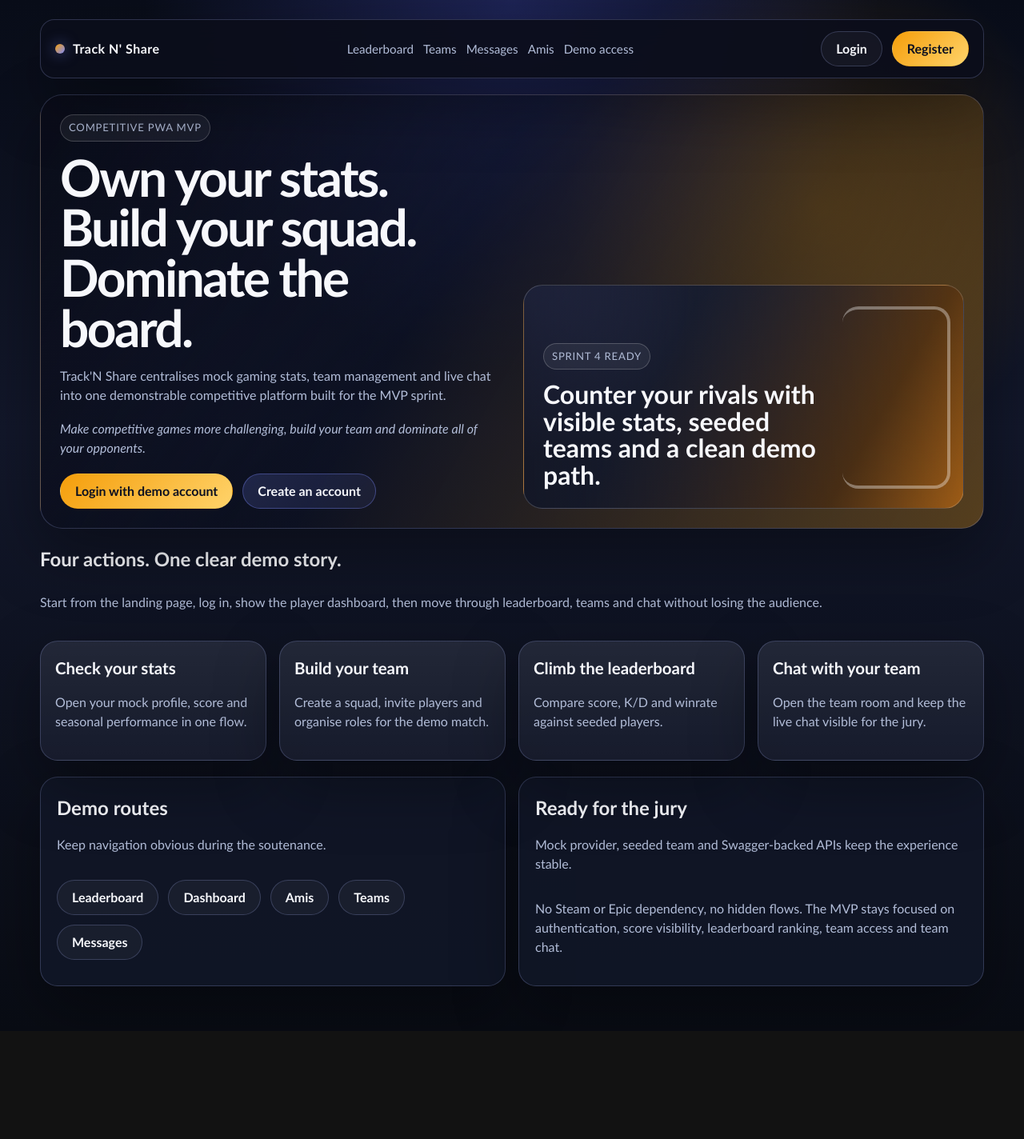
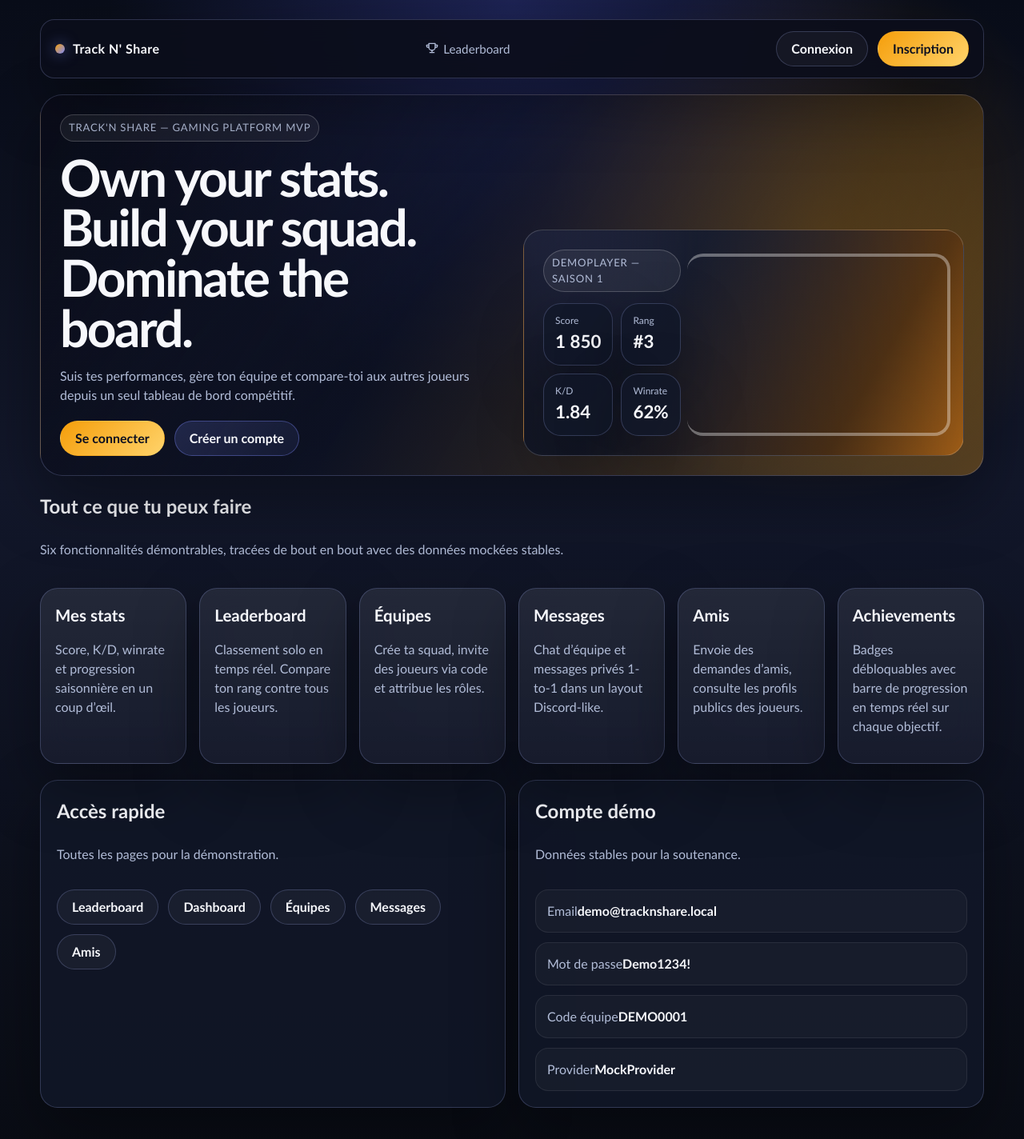
Before and after one commit to 2A-Raoq/tracknshare, a React (Vite) app in the folder apps/web/: page / in a window 1280 px wide. Shown: the top 1424 px of the page at 80% size. Before the commit the page ends 1289 px from the top, so only its background shows below. Built offline with nearby package versions, Linux system fonts and the light colour scheme; no server answers.

Commit message:
chore: harmonize landing page

```diff
--- a/apps/web/src/pages/HomePage.tsx
+++ b/apps/web/src/pages/HomePage.tsx
@@ -1,6 +1,7 @@
 import { Link } from 'wouter'
 import { useSnapshot } from 'valtio'
 import { authStore } from '../store/auth.store'
+import AppNavigation from '../components/AppNavigation'
 
 type ActionCard = {
   title: string
@@ -9,29 +10,41 @@ type ActionCard = {
   guestPath: string
 }
 
-const actionCards: ActionCard[] = [
+const ACTION_CARDS: ActionCard[] = [
   {
-    title: 'Check your stats',
-    description: 'Open your mock profile, score and seasonal performance in one flow.',
+    title: 'Mes stats',
+    description: 'Score, K/D, winrate et progression saisonnière en un coup d’œil.',
     authPath: '/dashboard',
     guestPath: '/login',
   },
   {
-    title: 'Build your team',
-    description: 'Create a squad, invite players and organise roles for the demo match.',
+    title: 'Leaderboard',
+    description: 'Classement solo en temps réel. Compare ton rang contre tous les joueurs.',
+    authPath: '/leaderboard',
+    guestPath: '/leaderboard',
+  },
+  {
+    title: 'Équipes',
+    description: 'Crée ta squad, invite des joueurs via code et attribue les rôles.',
     authPath: '/teams',
     guestPath: '/login',
   },
   {
-    title: 'Climb the leaderboard',
-    description: 'Compare score, K/D and winrate against seeded players.',
-    authPath: '/leaderboard',
-    guestPath: '/leaderboard',
+    title: 'Messages',
+    description: 'Chat d’équipe et messages privés 1-to-1 dans un layout Discord-like.',
+    authPath: '/messages',
+    guestPath: '/login',
   },
   {
-    title: 'Chat with your team',
-    description: 'Open the team room and keep the live chat visible for the jury.',
-    authPath: '/teams',
+    title: 'Amis',
+    description: 'Envoie des demandes d’amis, consulte les profils publics des joueurs.',
+    authPath: '/friends',
+    guestPath: '/login',
+  },
+  {
+    title: 'Achievements',
+    description: 'Badges débloquables avec barre de progression en temps réel sur chaque objectif.',
+    authPath: '/dashboard',
     guestPath: '/login',
   },
 ]
@@ -39,89 +52,78 @@ const actionCards: ActionCard[] = [
 export default function HomePage() {
   const { user, loading } = useSnapshot(authStore)
   const isAuthenticated = Boolean(user)
-  const primaryHref = isAuthenticated ? '/dashboard' : '/login'
-  const secondaryHref = isAuthenticated ? '/teams' : '/register'
 
   return (
     <div className="app-shell">
-      <header className="topbar">
-        <Link href="/" className="brand">
-          <span className="brand-badge" />
-          <span>Track N&apos; Share</span>
-        </Link>
-
-        <nav className="nav-links">
-          <Link href="/leaderboard" className="nav-link">Leaderboard</Link>
-          <Link href={isAuthenticated ? '/teams' : '/login'} className="nav-link">Teams</Link>
-          <Link href={isAuthenticated ? '/messages' : '/login'} className="nav-link">Messages</Link>
-          <Link href={isAuthenticated ? '/friends' : '/login'} className="nav-link">Amis</Link>
-          <Link href={isAuthenticated ? '/dashboard' : '/login'} className="nav-link">
-            {isAuthenticated ? 'Dashboard' : 'Demo access'}
-          </Link>
-        </nav>
-
-        <div className="nav-actions">
-          {!loading && !isAuthenticated && (
-            <>
-              <Link href="/login" className="ghost-button">Login</Link>
-              <Link href="/register" className="primary-button">Register</Link>
-            </>
-          )}
-          {!loading && isAuthenticated && (
-            <>
-              <Link href="/dashboard" className="secondary-button">Open dashboard</Link>
-              <Link href="/teams" className="primary-button">Go to teams</Link>
-            </>
-          )}
-        </div>
-      </header>
+      <AppNavigation />
 
       <main className="section-stack">
+
+        {/* ── Hero ─────────────────────────────────────────── */}
         <section className="hero">
           <div className="hero-grid">
             <div className="hero-copy">
-              <span className="hero-kicker">Competitive PWA MVP</span>
+              <span className="hero-kicker">Track&apos;N Share — Gaming Platform MVP</span>
               <h1>Own your stats. Build your squad. Dominate the board.</h1>
               <p>
-                Track&apos;N Share centralises mock gaming stats, team management and live chat
-                into one demonstrable competitive platform built for the MVP sprint.
+                Suis tes performances, gère ton équipe et compare-toi aux autres joueurs
+                depuis un seul tableau de bord compétitif.
               </p>
-              <p className="hero-tagline">
-                Make competitive games more challenging, build your team and dominate all of
-                your opponents.
-              </p>
-              <div className="page-actions" style={{ marginTop: '20px' }}>
-                <Link href={primaryHref} className="primary-button">
-                  {isAuthenticated ? 'Open my dashboard' : 'Login with demo account'}
-                </Link>
-                <Link href={secondaryHref} className="secondary-button">
-                  {isAuthenticated ? 'Manage my team' : 'Create an account'}
-                </Link>
-              </div>
+              {!loading && (
+                <div className="page-actions" style={{ marginTop: '20px' }}>
+                  <Link
+                    href={isAuthenticated ? '/dashboard' : '/login'}
+                    className="primary-button"
+                  >
+                    {isAuthenticated ? 'Ouvrir le dashboard' : 'Se connecter'}
+                  </Link>
+                  <Link
+                    href={isAuthenticated ? '/leaderboard' : '/register'}
+                    className="secondary-button"
+                  >
+                    {isAuthenticated ? 'Voir le leaderboard' : 'Créer un compte'}
+                  </Link>
+                </div>
+              )}
             </div>
 
             <div className="hero-visual">
               <div>
-                <span className="hero-kicker">Sprint 4 ready</span>
-                <h2 style={{ margin: '14px 0 0', fontSize: '2rem', lineHeight: 1.05 }}>
-                  Counter your rivals with visible stats, seeded teams and a clean demo path.
-                </h2>
+                <span className="hero-kicker">DemoPlayer — Saison 1</span>
+                <div style={{ display: 'grid', gridTemplateColumns: '1fr 1fr', gap: '10px', marginTop: '14px' }}>
+                  <div className="status-card" style={{ padding: '12px 14px' }}>
+                    <p className="muted-text" style={{ margin: 0, fontSize: '0.75rem' }}>Score</p>
+                    <strong style={{ fontSize: '1.4rem' }}>1&nbsp;850</strong>
+                  </div>
+                  <div className="status-card" style={{ padding: '12px 14px' }}>
+                    <p className="muted-text" style={{ margin: 0, fontSize: '0.75rem' }}>Rang</p>
+                    <strong style={{ fontSize: '1.4rem' }}>#3</strong>
+                  </div>
+                  <div className="status-card" style={{ padding: '12px 14px' }}>
+                    <p className="muted-text" style={{ margin: 0, fontSize: '0.75rem' }}>K/D</p>
+                    <strong style={{ fontSize: '1.4rem' }}>1.84</strong>
+                  </div>
+                  <div className="status-card" style={{ padding: '12px 14px' }}>
+                    <p className="muted-text" style={{ margin: 0, fontSize: '0.75rem' }}>Winrate</p>
+                    <strong style={{ fontSize: '1.4rem' }}>62%</strong>
+                  </div>
+                </div>
               </div>
             </div>
           </div>
         </section>
 
+        {/* ── Feature cards ────────────────────────────────── */}
         <section className="section-stack">
           <div className="section-heading">
-            <h2>Four actions. One clear demo story.</h2>
+            <h2>Tout ce que tu peux faire</h2>
             <p className="section-copy">
-              Start from the landing page, log in, show the player dashboard, then move through
-              leaderboard, teams and chat without losing the audience.
+              Six fonctionnalités démontrables, tracées de bout en bout avec des données mockées stables.
             </p>
           </div>
 
           <div className="action-grid">
-            {actionCards.map((card) => (
+            {ACTION_CARDS.map((card) => (
               <Link
                 key={card.title}
                 href={isAuthenticated ? card.authPath : card.guestPath}
@@ -134,48 +136,61 @@ export default function HomePage() {
           </div>
         </section>
 
+        {/* ── Info / Demo ───────────────────────────────────── */}
         <section className="info-grid">
           <div className="panel">
-            <div className="panel-header">
-              <div>
-                <h2>Demo routes</h2>
-                <p className="muted-text">
-                  Keep navigation obvious during the soutenance.
-                </p>
-              </div>
+            <div className="section-heading" style={{ marginBottom: '16px' }}>
+              <h2>Accès rapide</h2>
+              <p className="section-copy">Toutes les pages pour la démonstration.</p>
             </div>
-            <div className="button-row">
+            <div className="button-row" style={{ flexWrap: 'wrap' }}>
               <Link href="/leaderboard" className="ghost-button">Leaderboard</Link>
               <Link href={isAuthenticated ? '/dashboard' : '/login'} className="ghost-button">
                 Dashboard
               </Link>
-              <Link href={isAuthenticated ? '/friends' : '/login'} className="ghost-button">
-                Amis
-              </Link>
               <Link href={isAuthenticated ? '/teams' : '/login'} className="ghost-button">
-                Teams
+                Équipes
               </Link>
               <Link href={isAuthenticated ? '/messages' : '/login'} className="ghost-button">
                 Messages
               </Link>
+              <Link href={isAuthenticated ? '/friends' : '/login'} className="ghost-button">
+                Amis
+              </Link>
+              {isAuthenticated && user && (
+                <Link href={`/players/${user.username}`} className="ghost-button">
+                  Mon profil
+                </Link>
+              )}
             </div>
           </div>
 
           <div className="panel">
-            <div className="panel-header">
-              <div>
-                <h2>Ready for the jury</h2>
-                <p className="muted-text">
-                  Mock provider, seeded team and Swagger-backed APIs keep the experience stable.
-                </p>
-              </div>
+            <div className="section-heading" style={{ marginBottom: '16px' }}>
+              <h2>Compte démo</h2>
+              <p className="section-copy">Données stables pour la soutenance.</p>
             </div>
-            <p className="section-copy">
-              No Steam or Epic dependency, no hidden flows. The MVP stays focused on
-              authentication, score visibility, leaderboard ranking, team access and team chat.
-            </p>
+            <ul className="metric-list">
+              <li className="metric-row">
+                <span className="muted-text">Email</span>
+                <strong>demo@tracknshare.local</strong>
+              </li>
+              <li className="metric-row">
+                <span className="muted-text">Mot de passe</span>
+                <strong>Demo1234!</strong>
+              </li>
+              <li className="metric-row">
+                <span className="muted-text">Code équipe</span>
+                <strong>DEMO0001</strong>
+              </li>
+              <li className="metric-row">
+                <span className="muted-text">Provider</span>
+                <strong>MockProvider</strong>
+              </li>
+            </ul>
           </div>
         </section>
+
       </main>
     </div>
   )
```
